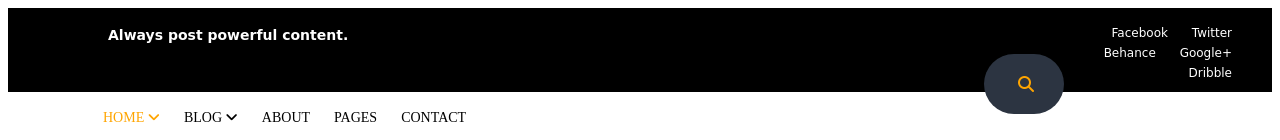
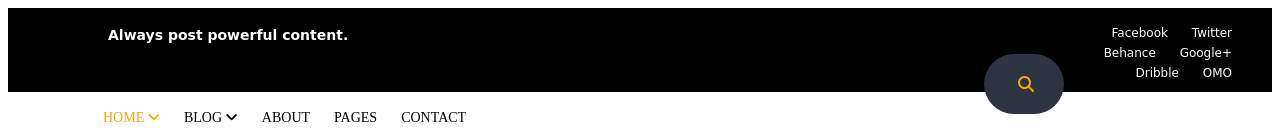
Before and after one commit to testhepreacher/blog-, a plain HTML site: page final.html in a window 1280 px wide. Shown: the top 140 px of the page. Drawn offline with Linux system fonts and the light colour scheme.

Commit message:
1st git commit on newb

```diff
--- a/final.html
+++ b/final.html
@@ -20,6 +20,7 @@
                     <li><a href=""></a>Behance</li>
                     <li><a href=""></a>Google+</li>
                     <li><a href=""></a>Dribble</li>
+                    <li><a href=""></a>OMO</li>
                 </ul>
              </nav>
             </div>
```
